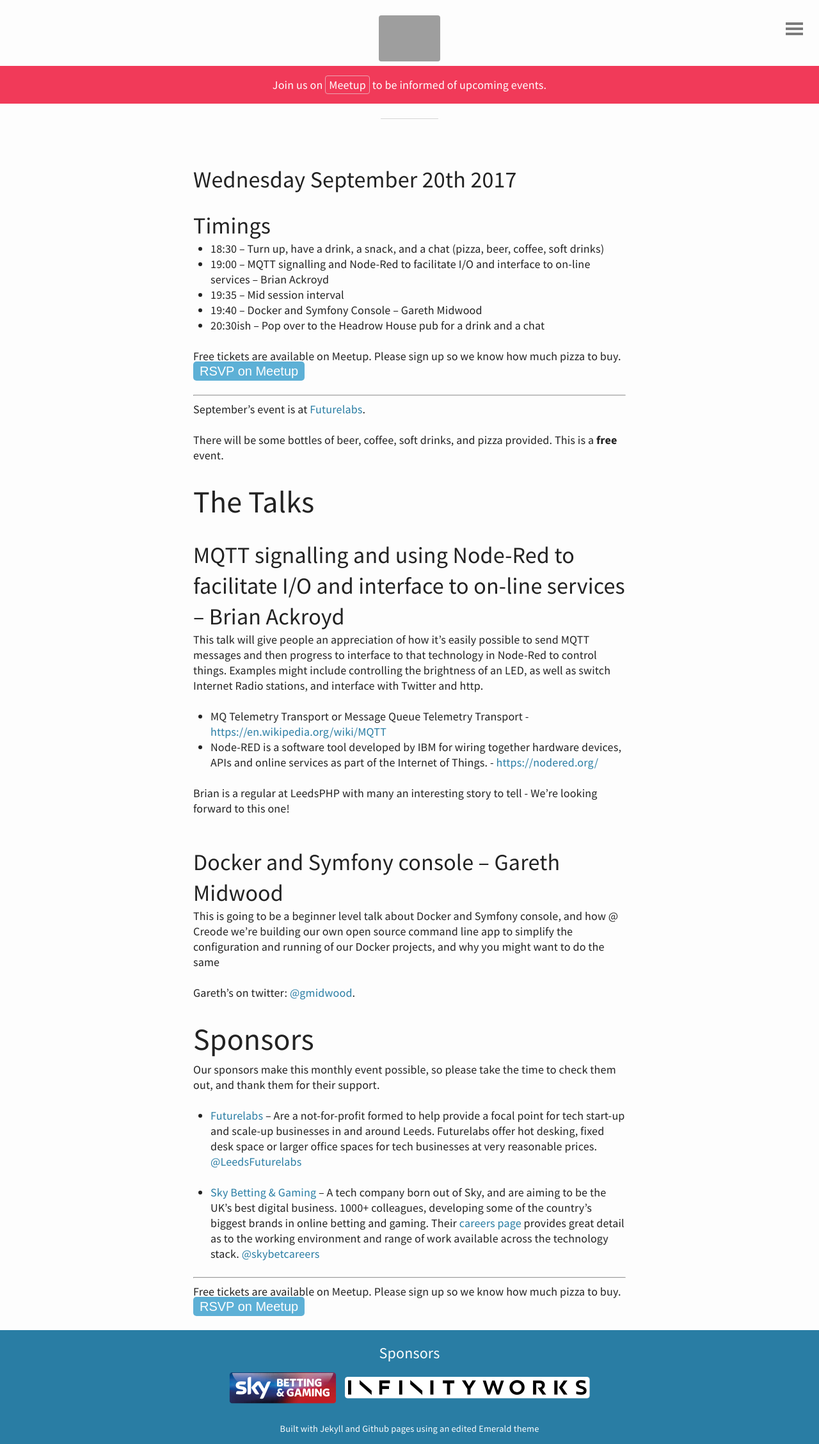
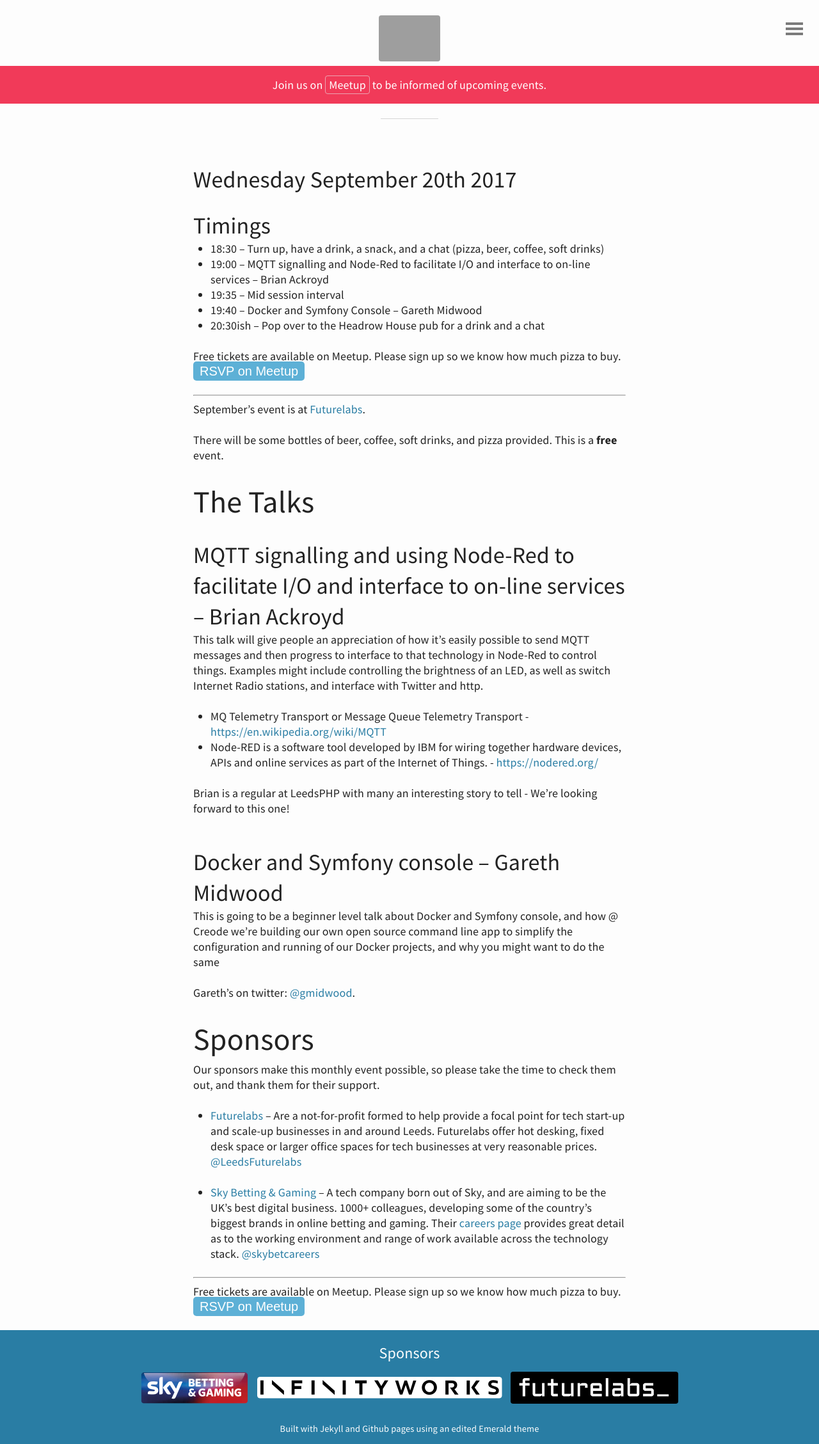
Before and after one commit to Ireaurora/LeedsPHP, a Jekyll site: the page built from _posts/2017-06-08-september-2017.md, in a window 1280 px wide. Shown: the whole page at 64% size. Built offline with Jekyll 4.4.1, drawn with Linux system fonts in a browser that asks for light colours; comment, search, counter and statistics services are not loaded.

Commit message:
Add futurelabs as sponsor

```diff
--- a/_includes/footer.html
+++ b/_includes/footer.html
@@ -7,6 +7,9 @@
         <li class="sponsor-infinityworks">
             <a href="https://infinityworks.com/"><img src="/img/sponsor-infinityworks.png" alt="Infinity Works logo" /></a>
         </li>
+        <li class="sponsor-futurelabs">
+            <a href="https://futurelabs.com/"><img src="/img/sponsor-futurelabs.png" alt="Futurelabs logo" /></a>
+        </li>
     </ul>
     <div class="credits">Built with Jekyll and <a href="https://github.com/deadlyhifi/LeedsPHP/tree/gh-pages">Github pages</a> using an edited <a href="https://github.com/KingFelix/emerald">Emerald theme</a></div>
 </footer>
--- a/_sass/custom.scss
+++ b/_sass/custom.scss
@@ -10,6 +10,7 @@
         display: inline;
         vertical-align: middle;
         margin: 5px;
+        max-height: 50px;
     }
 }
 .credits {
```
Also changed, not shown: _posts/2017-06-08-september-2017.md (renamed from _posts/2017-06-08-september-2017.1.md), img/sponsor-futurelabs.png (added).
